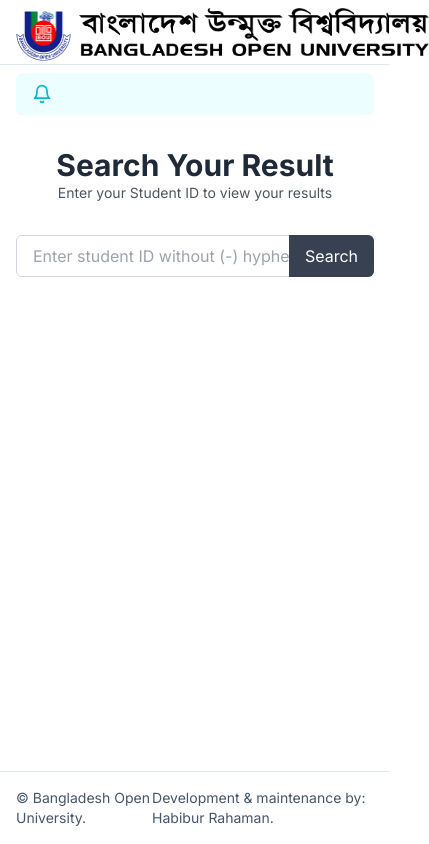
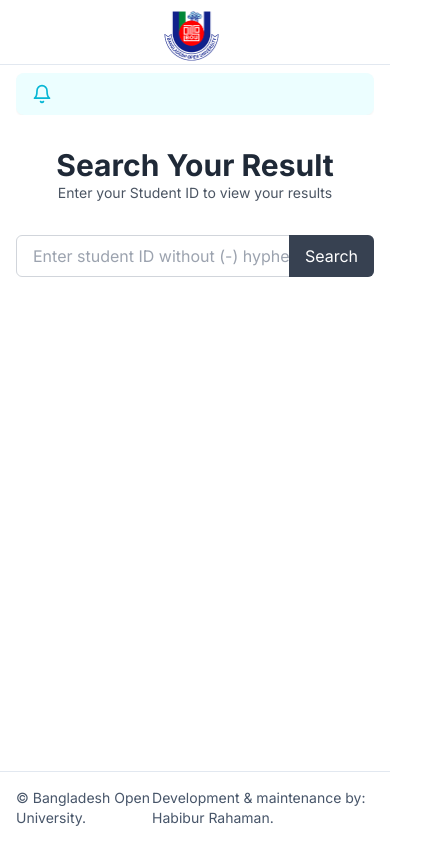
Before and after one commit to creativehabib/bou-exam-result-nextjs, a Next.js app: page / in a window 390 px wide. Shown: the whole page, 429 px wide, since content can reach past the window. Built offline with nearby package versions, Linux system fonts and the light colour scheme.

Commit message:
header logo responsive

```diff
--- a/src/app/page.tsx
+++ b/src/app/page.tsx
@@ -103,13 +103,13 @@
 
   return (
     <div className="min-h-screen flex flex-col bg-white">
-      <header className="sticky top-0 z-40 w-full border-b border-b-slate-200 bg-white/75 backdrop-blur-sm">
+      <header className="sticky top-0 z-40 border-b border-b-slate-200 bg-white/75 backdrop-blur-sm">
           <nav className="container mx-auto px-4">
             <div className="flex h-16 items-center justify-center">
               <Link href="/">
                 <div className="flex items-center">
                   <Image src={justlogo} width={55} height={55} alt="logo" className="mt-2 mr-2" />
-                  <Image src={logo} alt="logo" width={350} height={50} />
+                  <Image src={logo} alt="logo" width={350} height={50} className='hidden md:block' />
                 </div>
               </Link>
             </div>
```
